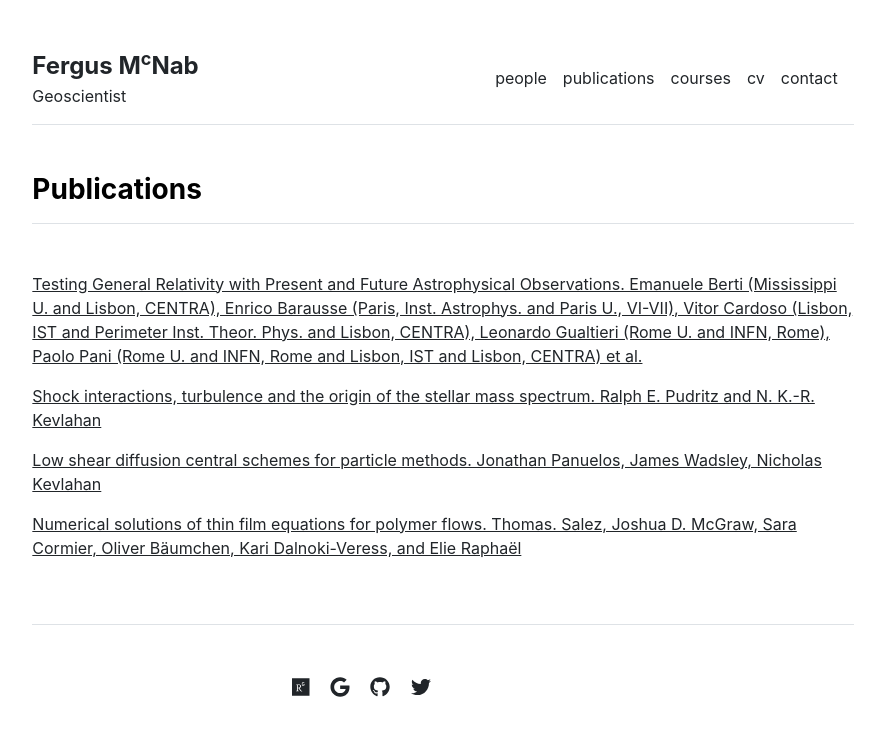
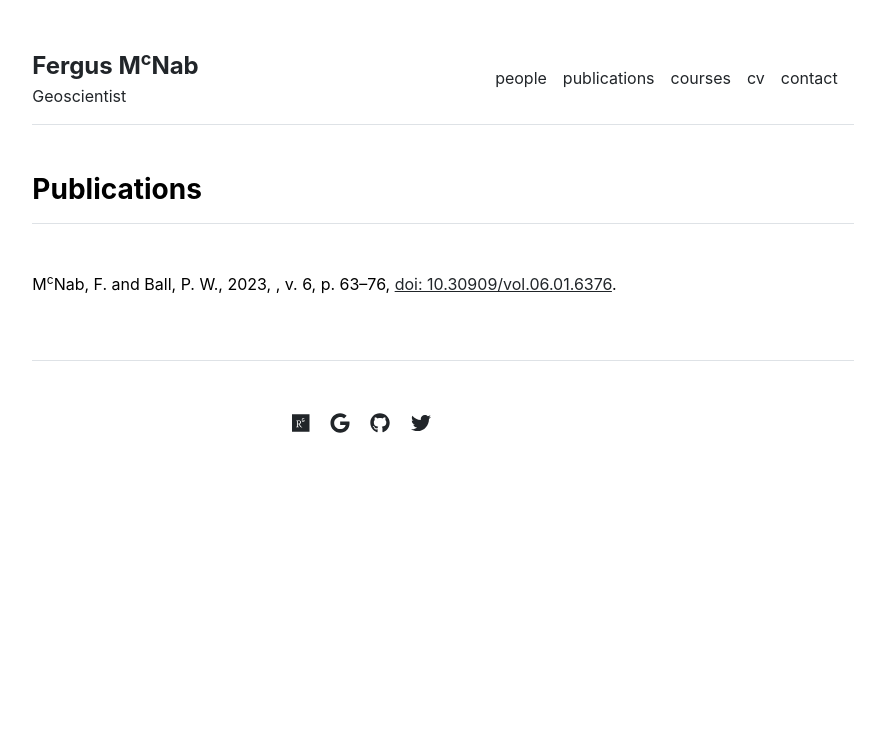
Before and after one commit to fmcnab/fmcnab.github.io, a Jekyll site: the page built from publications.md, in a window 1280 px wide. Shown: the top 736 px of the page, without its empty margins (197-1082 px from the left). Built offline with Jekyll 4.4.1, drawn with Linux system fonts in a browser that asks for light colours.

Commit message:
Testing publication formatting.

```diff
--- a/_data/publications.yml
+++ b/_data/publications.yml
@@ -4,7 +4,4 @@ featured:
 - {name: 'Low shear diffusion central schemes for particle methods. Jonathan Panuelos, James Wadsley, Nicholas Kevlahan', url: 'http://ms.mcmaster.ca/kevla/pdf/articles/jcp_v414.pdf'}
 
 index:
-- {name: 'Testing General Relativity with Present and Future Astrophysical Observations. Emanuele Berti (Mississippi U. and Lisbon, CENTRA), Enrico Barausse (Paris, Inst. Astrophys. and Paris U., VI-VII), Vitor Cardoso (Lisbon, IST and Perimeter Inst. Theor. Phys. and Lisbon, CENTRA), Leonardo Gualtieri (Rome U. and INFN, Rome), Paolo Pani (Rome U. and INFN, Rome and Lisbon, IST and Lisbon, CENTRA) et al.', url: '/publications/1501.07274.pdf'}
-- {name: 'Shock interactions, turbulence and the origin of the stellar mass spectrum. Ralph E. Pudritz and N. K.-R. Kevlahan', url: 'http://ms.mcmaster.ca/kevla/pdf/articles/PhilTransRSoc_2013.pdf'}
-- {name: 'Low shear diffusion central schemes for particle methods. Jonathan Panuelos, James Wadsley, Nicholas Kevlahan', url: 'http://ms.mcmaster.ca/kevla/pdf/articles/jcp_v414.pdf'}
-- {name: 'Numerical solutions of thin film equations for polymer flows. Thomas. Salez, Joshua D. McGraw, Sara Cormier, Oliver Bäumchen, Kari Dalnoki-Veress, and Elie Raphaël', url: 'https://static1.squarespace.com/static/5684891d7086d74497aeb71f/t/56ec510d2fe1319543ab6d6f/1458327821946/10.1140-epje-i2012-12114-x.pdf'}
+- {names: 'M<sup>c</sup>Nab, F. and Ball, P. W.', year: '2023', title: 'meltPT: A Python package for basaltic whole-rock thermobarometric analysis with application to Hawai&#x02BB;i', journal: 'Volcanica', vol: '6', num: '1', pages: '63&ndash;76', doi: '10.30909/vol.06.01.6376', url: 'https://doi.org/10.30909/vol.06.01.6376'}
--- a/_includes/publications.html
+++ b/_includes/publications.html
@@ -7,7 +7,7 @@
       {% endfor %}
     {% else %}
       {% for item in site.data.publications.index %}
-        <p><a href="{{ item.url }}">{{ item.name }}</a></p>
+        <p>{{ item.names }}, {{ item.year }}, {{ item.tite }}, v. {{ item.vol }}, p. {{ item.pages }}, <a href="{{ item.url }}">doi: {{ item.doi }}</a>.</p>
       {% endfor %}
     {% endif %}
   </div>
```
